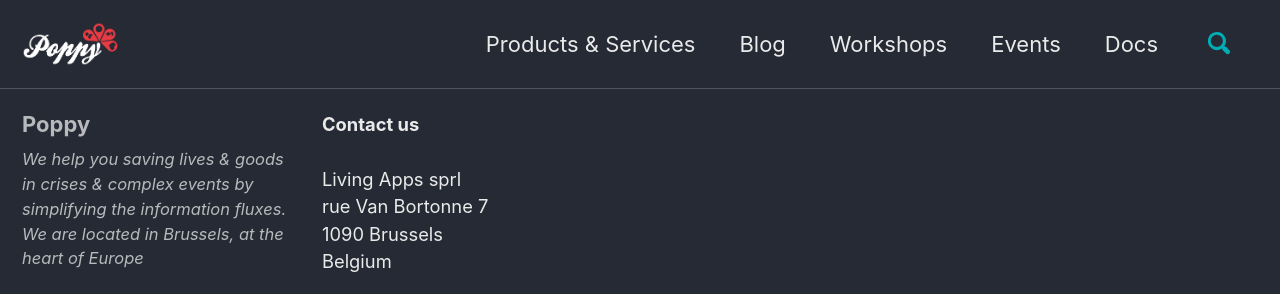
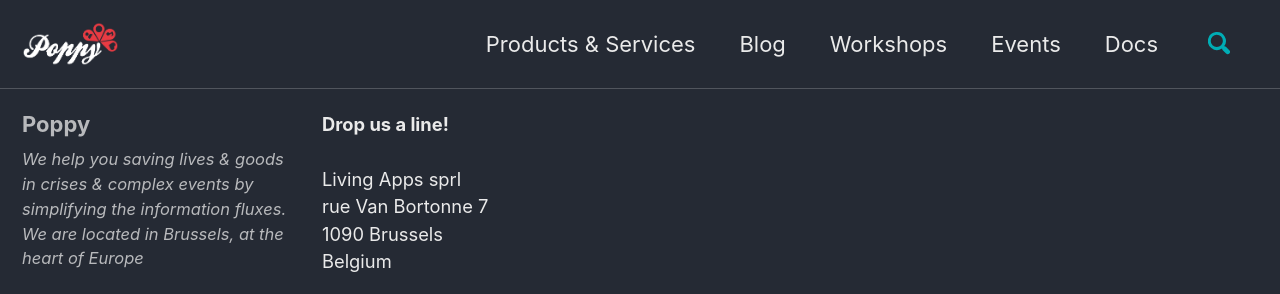
Before and after one commit to ccloquet/ccloquet.github.io, a Jekyll site: the page built from _pages/contact.html, in a window 1280 px wide and 900 px high. Shown: the top 294 px of the window. Built offline with Jekyll 4.4.1, drawn with Linux system fonts in a browser that asks for light colours; cached includes are drawn as plain includes.

Commit message:
Update contact.html

```diff
--- a/_pages/contact.html
+++ b/_pages/contact.html
@@ -1,7 +1,7 @@
 ---
 permalink: /contact/
 ---
-<b>Contact us</b><br><br>
+<b>Drop us a line!</b><br><br>
 
 Living Apps sprl<br>
 
```
